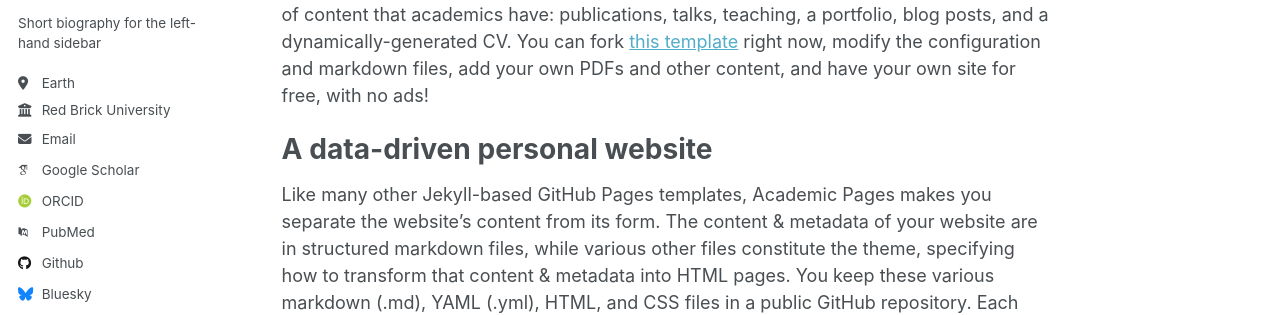
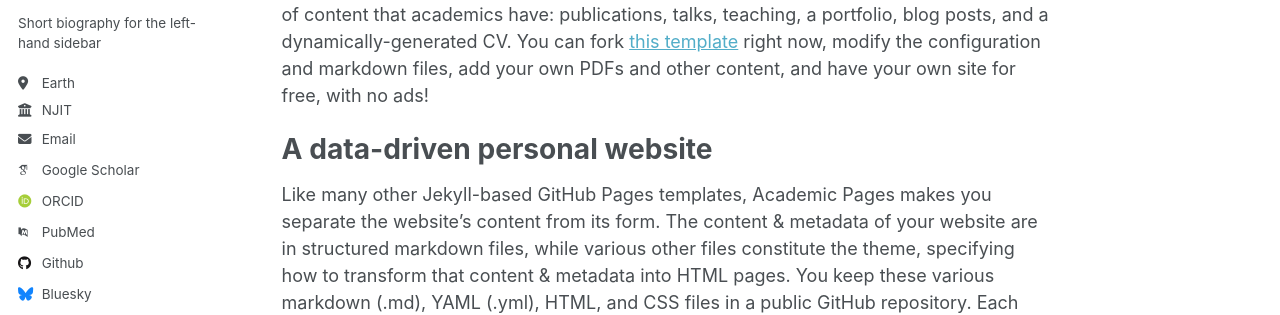
Before and after one commit to cyang322/cyang322.github.io, a Jekyll site: the page built from _pages/about.md, in a window 1280 px wide. Shown: the part 310-625 px from the top of the page. Built offline with Jekyll 4.4.1, drawn with Linux system fonts in a browser that asks for light colours; some web fonts are replaced.

Commit message:
Update _config.yml

```diff
--- a/_config.yml
+++ b/_config.yml
@@ -26,7 +26,7 @@ author:
   pronouns         : # example: "she/her"
   bio              : "Short biography for the left-hand sidebar"
   location         : "Earth"
-  employer         : "Red Brick University"
+  employer         : "NJIT"
   uri              : # URL
   email            : "none@example.org"
 
```
